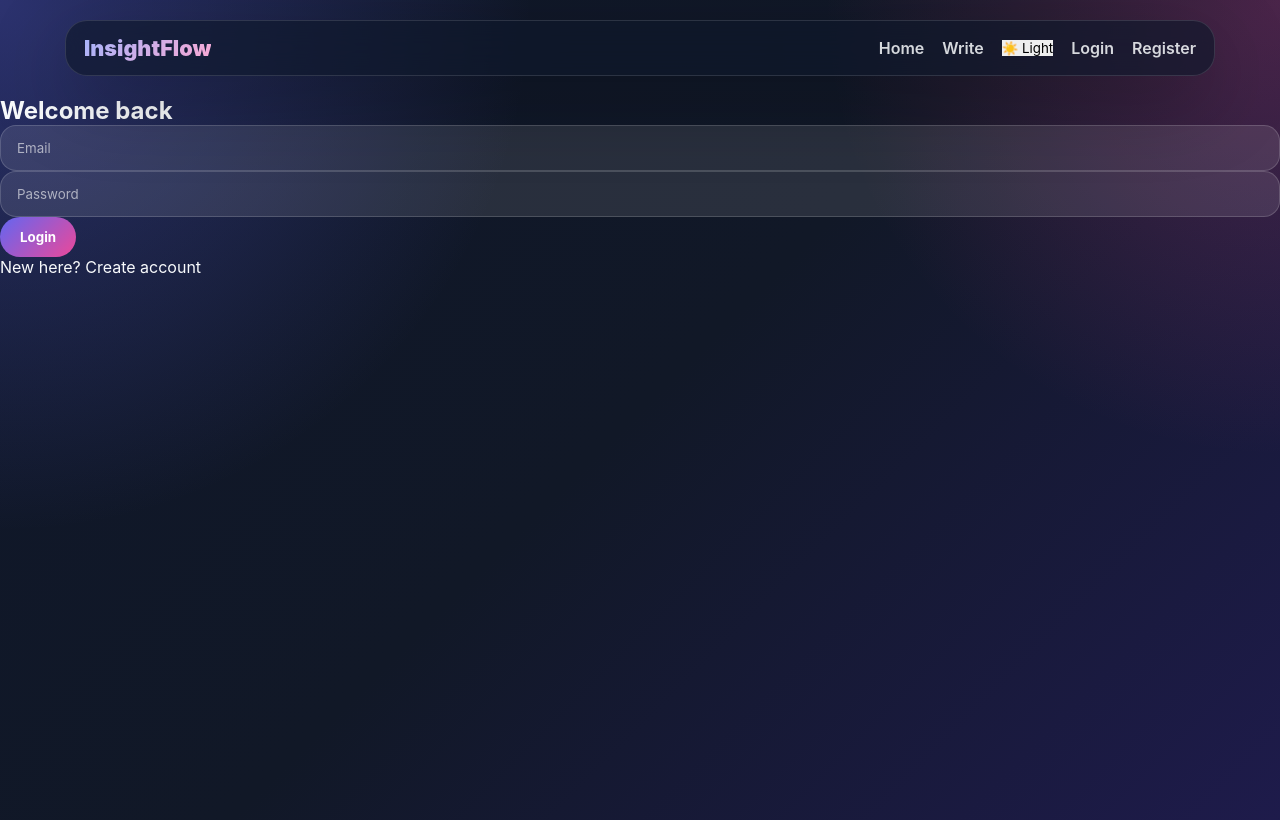
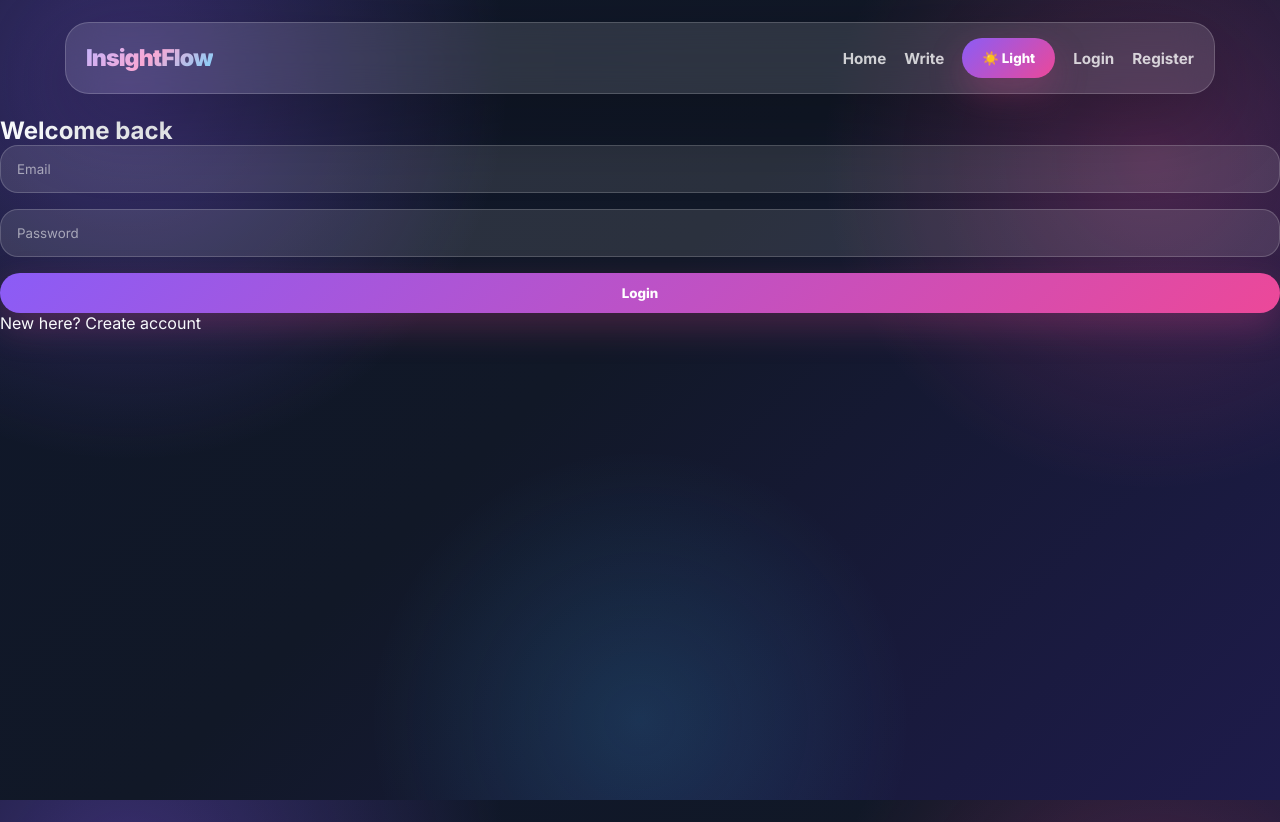
Before and after one commit to avnieesinghall-cloud/blog-website, a React (Vite) app in the folder frontend/: page /login in a window 1280 px wide. Built offline with nearby package versions, Linux system fonts and the light colour scheme.

Commit message:
restore website style and fix packages

```diff
--- a/frontend/src/index.css
+++ b/frontend/src/index.css
@@ -1,22 +1,33 @@
+@import url("https://fonts.googleapis.com/css2?family=Inter:wght@400;500;600;700;800;900&display=swap");
+
 * {
   margin: 0;
   padding: 0;
   box-sizing: border-box;
 }
 
-html {
-  scroll-behavior: smooth;
+:root {
+  --bg: #0f172a;
+  --bg2: #111827;
+  --glass: rgba(255, 255, 255, 0.12);
+  --border: rgba(255, 255, 255, 0.18);
+  --text: #f8fafc;
+  --muted: rgba(248, 250, 252, 0.72);
+  --primary: #8b5cf6;
+  --pink: #ec4899;
+  --blue: #38bdf8;
 }
 
 body {
   min-height: 100vh;
-  font-family: Inter, system-ui, -apple-system, BlinkMacSystemFont, "Segoe UI",
-    sans-serif;
+  font-family: "Inter", sans-serif;
+  color: var(--text);
   background:
-    radial-gradient(circle at top left, rgba(99, 102, 241, 0.35), transparent 35%),
-    radial-gradient(circle at top right, rgba(236, 72, 153, 0.25), transparent 30%),
-    linear-gradient(135deg, #0f172a, #111827, #1e1b4b);
-  color: #f8fafc;
+    radial-gradient(circle at 10% 10%, rgba(139, 92, 246, 0.35), transparent 28%),
+    radial-gradient(circle at 90% 20%, rgba(236, 72, 153, 0.25), transparent 25%),
+    radial-gradient(circle at 50% 90%, rgba(56, 189, 248, 0.16), transparent 28%),
+    linear-gradient(135deg, #0f172a, #111827 45%, #1e1b4b);
+  background-attachment: fixed;
 }
 
 a {
@@ -26,7 +37,8 @@ a {
 
 button,
 input,
-textarea {
+textarea,
+select {
   font-family: inherit;
 }
 
@@ -45,80 +57,35 @@ img {
   margin: 0 auto;
 }
 
-.glass {
-  background: rgba(255, 255, 255, 0.12);
-  border: 1px solid rgba(255, 255, 255, 0.18);
+.glass,
+.card,
+.form-box,
+.navbar {
+  background: var(--glass);
+  border: 1px solid var(--border);
   backdrop-filter: blur(18px);
-  box-shadow: 0 24px 80px rgba(0, 0, 0, 0.25);
-  border-radius: 24px;
-}
-
-.btn {
-  padding: 12px 20px;
-  border-radius: 999px;
-  font-weight: 700;
-  color: white;
-  background: linear-gradient(135deg, #6366f1, #ec4899);
-  transition: transform 0.2s ease, box-shadow 0.2s ease;
-}
-
-.btn:hover {
-  transform: translateY(-2px);
-  box-shadow: 0 14px 35px rgba(236, 72, 153, 0.35);
-}
-
-.btn-secondary {
-  background: rgba(255, 255, 255, 0.12);
-  border: 1px solid rgba(255, 255, 255, 0.2);
-}
-
-input,
-textarea {
-  width: 100%;
-  padding: 14px 16px;
-  border-radius: 16px;
-  outline: none;
-  border: 1px solid rgba(255, 255, 255, 0.16);
-  background: rgba(255, 255, 255, 0.1);
-  color: white;
-}
-
-input::placeholder,
-textarea::placeholder {
-  color: rgba(255, 255, 255, 0.6);
-}
-
-.card {
-  padding: 24px;
-  border-radius: 24px;
-  background: rgba(255, 255, 255, 0.11);
-  border: 1px solid rgba(255, 255, 255, 0.16);
-  backdrop-filter: blur(16px);
-  transition: all 0.25s ease;
-}
-
-.card:hover {
-  transform: translateY(-6px);
-  box-shadow: 0 22px 55px rgba(0, 0, 0, 0.28);
+  -webkit-backdrop-filter: blur(18px);
+  box-shadow: 0 24px 80px rgba(0, 0, 0, 0.28);
 }
 
 .navbar {
   width: min(1150px, 92%);
-  margin: 20px auto;
-  padding: 14px 18px;
-  border-radius: 22px;
+  margin: 22px auto;
+  padding: 15px 20px;
+  border-radius: 24px;
   display: flex;
+  align-items: center;
   justify-content: space-between;
-  align-items: center;
-  background: rgba(15, 23, 42, 0.65);
-  border: 1px solid rgba(255, 255, 255, 0.12);
-  backdrop-filter: blur(18px);
+  position: sticky;
+  top: 16px;
+  z-index: 100;
 }
 
 .logo {
-  font-size: 1.35rem;
+  font-size: 1.45rem;
   font-weight: 900;
-  background: linear-gradient(135deg, #a5b4fc, #f9a8d4);
+  letter-spacing: -0.04em;
+  background: linear-gradient(135deg, #c4b5fd, #f9a8d4, #7dd3fc);
   -webkit-background-clip: text;
   -webkit-text-fill-color: transparent;
 }
@@ -130,84 +97,214 @@ textarea::placeholder {
 }
 
 .nav-links a {
-  font-weight: 600;
-  opacity: 0.85;
+  font-size: 0.95rem;
+  font-weight: 700;
+  color: rgba(255, 255, 255, 0.78);
+  transition: 0.25s;
 }
 
 .nav-links a:hover {
-  opacity: 1;
+  color: white;
+  transform: translateY(-1px);
+}
+
+.btn,
+button {
+  padding: 12px 20px;
+  border-radius: 999px;
+  color: white;
+  font-weight: 800;
+  background: linear-gradient(135deg, var(--primary), var(--pink));
+  box-shadow: 0 14px 35px rgba(236, 72, 153, 0.25);
+  transition: 0.25s ease;
+}
+
+.btn:hover,
+button:hover {
+  transform: translateY(-2px) scale(1.01);
+  box-shadow: 0 18px 45px rgba(236, 72, 153, 0.35);
+}
+
+.btn-secondary {
+  background: rgba(255, 255, 255, 0.12);
+  border: 1px solid rgba(255, 255, 255, 0.2);
 }
 
 .hero {
-  min-height: 75vh;
+  min-height: 72vh;
   display: grid;
   place-items: center;
   text-align: center;
-  padding: 60px 0;
+  padding: 70px 0;
 }
 
 .hero h1 {
-  font-size: clamp(2.4rem, 7vw, 5.8rem);
-  line-height: 1.05;
+  font-size: clamp(2.6rem, 7vw, 6rem);
+  line-height: 1;
+  letter-spacing: -0.08em;
   margin-bottom: 22px;
 }
 
-.hero p {
-  max-width: 700px;
-  margin: 0 auto 30px;
-  color: rgba(255, 255, 255, 0.78);
-  font-size: 1.1rem;
-  line-height: 1.7;
+.hero h1 span {
+  background: linear-gradient(135deg, #c4b5fd, #f9a8d4, #7dd3fc);
+  -webkit-background-clip: text;
+  -webkit-text-fill-color: transparent;
 }
 
-.grid {
+.hero p {
+  max-width: 760px;
+  margin: 0 auto 32px;
+  font-size: 1.12rem;
+  line-height: 1.8;
+  color: var(--muted);
+}
+
+.grid,
+.posts-grid {
+  width: min(1150px, 92%);
+  margin: 35px auto;
   display: grid;
   grid-template-columns: repeat(auto-fit, minmax(280px, 1fr));
-  gap: 22px;
+  gap: 24px;
+}
+
+.card {
+  border-radius: 28px;
+  padding: 24px;
+  transition: 0.28s ease;
+  overflow: hidden;
+}
+
+.card:hover {
+  transform: translateY(-8px);
+  box-shadow: 0 28px 80px rgba(0, 0, 0, 0.34);
+}
+
+.card img {
+  width: 100%;
+  height: 210px;
+  object-fit: cover;
+  border-radius: 22px;
+  margin-bottom: 18px;
+}
+
+.card h2,
+.card h3 {
+  font-size: 1.45rem;
+  line-height: 1.25;
+  margin-bottom: 10px;
+}
+
+.card p {
+  color: var(--muted);
+  line-height: 1.7;
 }
 
 .form-box {
   width: min(480px, 92%);
   margin: 70px auto;
-  padding: 32px;
+  padding: 34px;
+  border-radius: 30px;
 }
 
 .form-box h2 {
+  font-size: 2.1rem;
   margin-bottom: 20px;
-  font-size: 2rem;
+  letter-spacing: -0.04em;
 }
 
-.form-box form {
+form {
   display: grid;
   gap: 16px;
 }
 
+input,
+textarea {
+  width: 100%;
+  padding: 15px 16px;
+  border-radius: 18px;
+  outline: none;
+  color: white;
+  background: rgba(255, 255, 255, 0.11);
+  border: 1px solid rgba(255, 255, 255, 0.18);
+}
+
+textarea {
+  min-height: 180px;
+  resize: vertical;
+  line-height: 1.7;
+}
+
+input::placeholder,
+textarea::placeholder {
+  color: rgba(255, 255, 255, 0.55);
+}
+
+input:focus,
+textarea:focus {
+  border-color: rgba(196, 181, 253, 0.8);
+  box-shadow: 0 0 0 4px rgba(139, 92, 246, 0.18);
+}
+
+.single-post,
+.write-page,
+.dashboard,
+.profile-page {
+  width: min(900px, 92%);
+  margin: 50px auto;
+}
+
+.single-post img {
+  width: 100%;
+  max-height: 480px;
+  object-fit: cover;
+  border-radius: 28px;
+  margin-bottom: 26px;
+}
+
 .post-title {
-  font-size: 2.4rem;
-  margin-bottom: 14px;
+  font-size: clamp(2rem, 5vw, 4rem);
+  line-height: 1.05;
+  letter-spacing: -0.06em;
+  margin-bottom: 16px;
+}
+
+.post-meta {
+  color: rgba(255, 255, 255, 0.58);
+  margin-bottom: 25px;
 }
 
 .post-content {
-  line-height: 1.85;
   color: rgba(255, 255, 255, 0.86);
+  line-height: 1.9;
+  font-size: 1.06rem;
 }
 
 .error {
   color: #fecaca;
   background: rgba(239, 68, 68, 0.15);
-  padding: 12px;
-  border-radius: 14px;
+  border: 1px solid rgba(239, 68, 68, 0.25);
+  padding: 13px 15px;
+  border-radius: 16px;
 }
 
 .success {
   color: #bbf7d0;
   background: rgba(34, 197, 94, 0.15);
-  padding: 12px;
-  border-radius: 14px;
+  border: 1px solid rgba(34, 197, 94, 0.25);
+  padding: 13px 15px;
+  border-radius: 16px;
+}
+
+.empty-state {
+  text-align: center;
+  padding: 60px 20px;
+  color: var(--muted);
 }
 
 @media (max-width: 768px) {
   .navbar {
+    position: static;
     flex-direction: column;
     gap: 14px;
   }
@@ -215,9 +312,16 @@ textarea::placeholder {
   .nav-links {
     flex-wrap: wrap;
     justify-content: center;
+    gap: 12px;
   }
 
-  .form-box {
-    padding: 24px;
+  .hero {
+    min-height: auto;
+    padding: 55px 0;
+  }
+
+  .form-box,
+  .card {
+    padding: 22px;
   }
 }
```
Also changed, not shown: frontend/package.json (+11 -16 lines).
